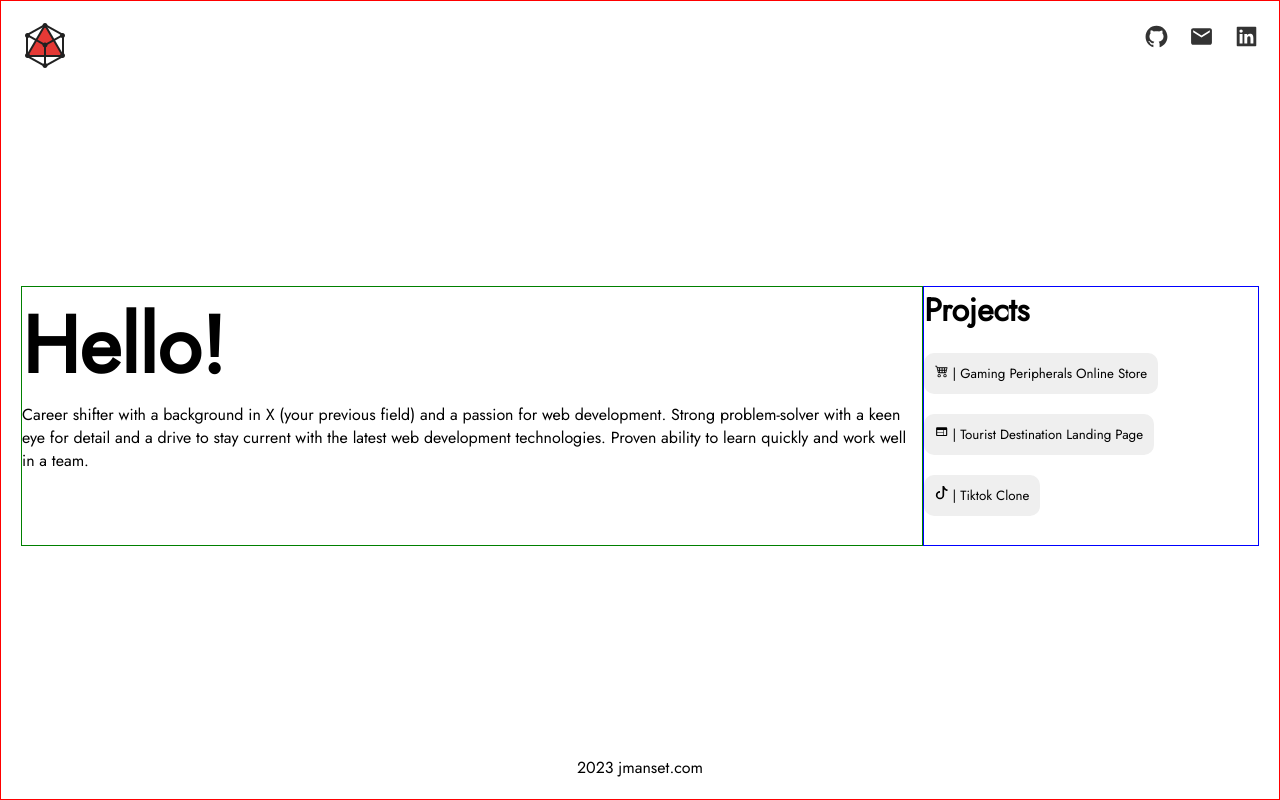
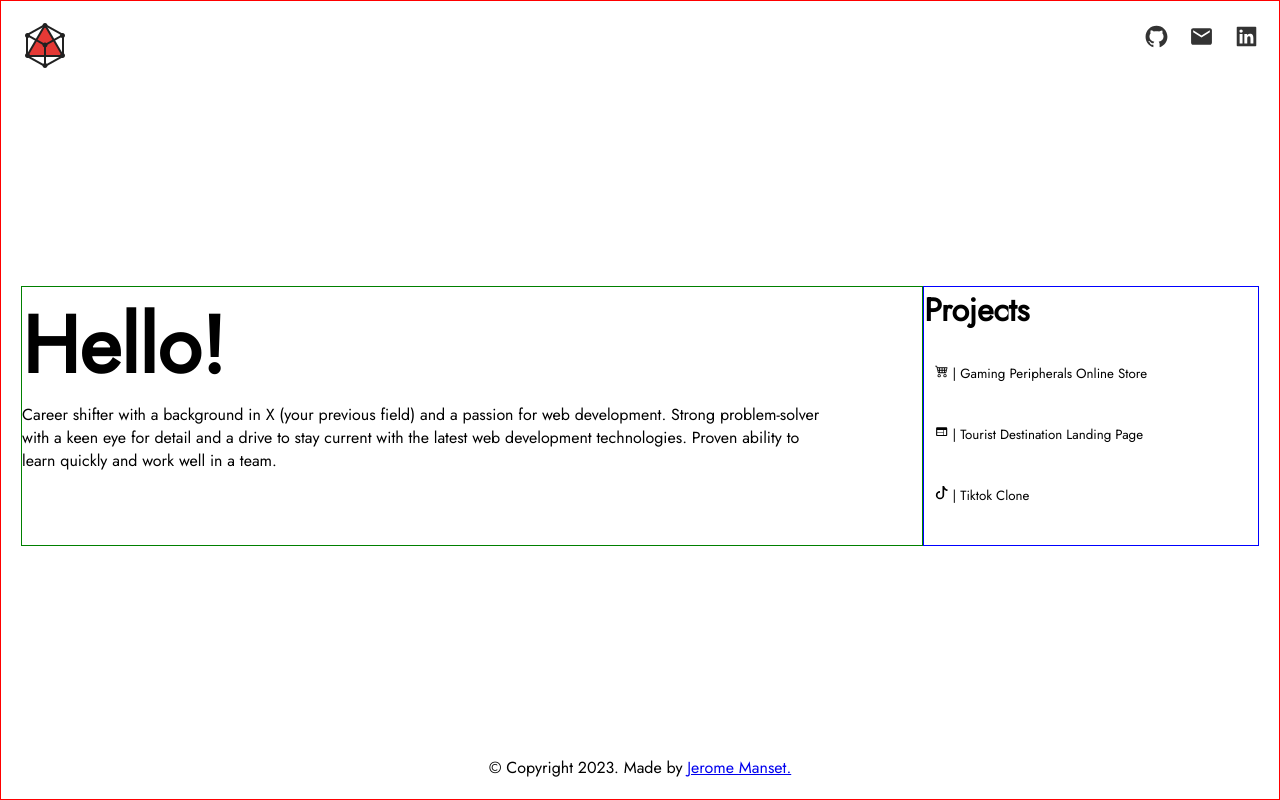
Before and after one commit to kujerocoding/jmanset-portfolio, a React (Vite) app: page / in a window 1280 px wide. Built offline with nearby package versions, Linux system fonts and the light colour scheme.

Commit message:
Add styles to the footer

```diff
--- a/src/App.css
+++ b/src/App.css
@@ -113,6 +113,7 @@ main{
 
   .project-btn{
     font-family: inherit;
+    background-color: transparent;
     border: 1px solid transparent;
     padding: 10px;
     border-radius: 10px;
@@ -133,6 +134,10 @@ main{
         max-width: 80%;
     }
 
+    .hello-container{
+        padding-right: 100px;
+    }
+
 }
 
 @media (min-width: 1024px){
--- a/src/components/Footer.jsx
+++ b/src/components/Footer.jsx
@@ -1,9 +1,10 @@
 import React from 'react'
 
 const Footer = () => {
+    const year = new Date().getFullYear()
   return (
     <footer>
-      <p>2023 jmanset.com</p>
+      <p>© Copyright {year}. Made by <a href="/">Jerome Manset.</a></p>
     </footer>
   )
 }
--- a/src/components/Main.jsx
+++ b/src/components/Main.jsx
@@ -31,7 +31,7 @@ const Main = () => {
 
     <div className='info-container'>
 
-        {showHello && <div>
+        {showHello && <div className='hello-container'>
             <h1 className='title-hello'>Hello!</h1>
             <p>
                 Career shifter with a background in X (your previous field) and a passion for web development. Strong problem-solver with a keen eye for detail and a drive to stay current with the latest web development technologies. Proven ability to learn quickly and work well in a team.
```
